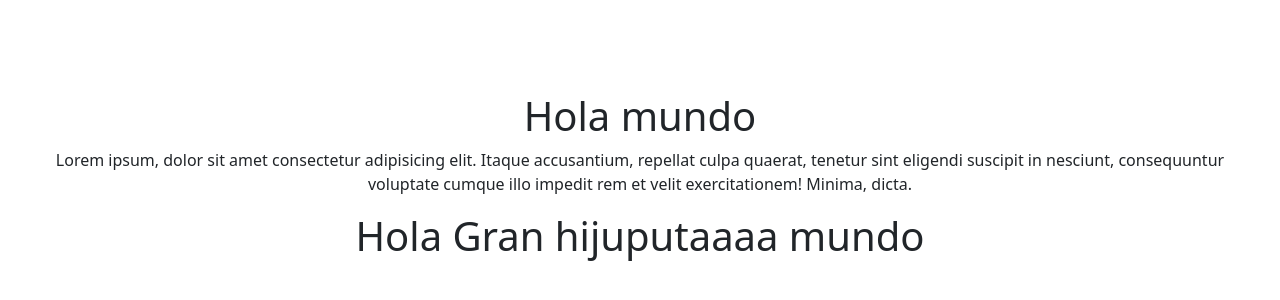
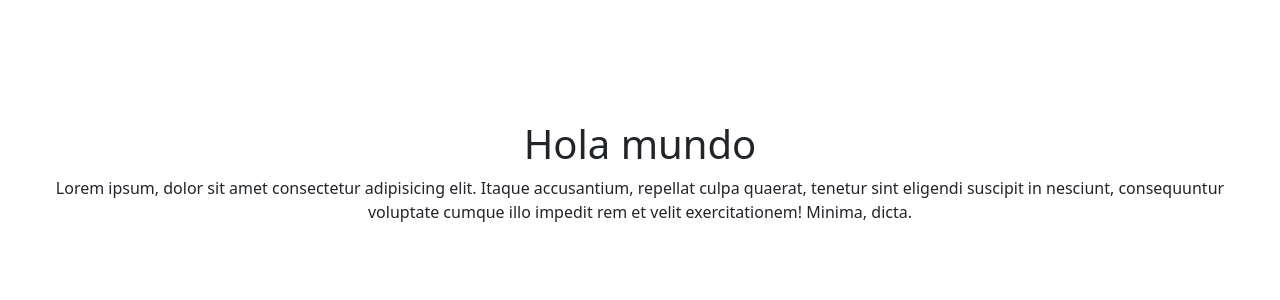
Before and after one commit to tonguiino/GoClean, a React (Vite) app: page / in a window 1280 px wide. Shown: the part 220-520 px from the top of the page. Built offline with nearby package versions, Linux system fonts and the light colour scheme.

Commit message:
Add newa librarys and edit componets pages home

```diff
--- a/src/App.jsx
+++ b/src/App.jsx
@@ -2,16 +2,22 @@ import { useState } from 'react'
 import './App.css'
 import 'bootstrap/dist/css/bootstrap.min.css';
 import 'bootstrap/dist/js/bootstrap.bundle.min.js';
+import { Route, Routes } from 'react-router-dom';
+import Home from './pages/home/Home';
 
 
 
 function App() {
   const [count, setCount] = useState(0)
 
-
+//En este bloque se agregaran las rutas del proyecto, se debe crear una ruta nueva po rcada pagina, sigan la estructura como ejemplo la de HOME
   return (
     <>
-<h1>Hola Gran hijuputaaaa mundo</h1>
+      <Routes>
+        <Route path='/' element={<Home/>} ></Route>
+        {/* De aqui para abajo siguen añadiendo las rutas que necesiten */}
+
+      </Routes>
     </>
   )
 }
--- a/src/main.jsx
+++ b/src/main.jsx
@@ -2,12 +2,12 @@ import { StrictMode } from 'react'
 import { createRoot } from 'react-dom/client'
 import './index.css'
 import App from './App.jsx'
-import Home from './pages/home/Home.jsx'
+import { BrowserRouter } from 'react-router-dom'
 
 createRoot(document.getElementById('root')).render(
   <StrictMode>
-        <Home/>
+    <BrowserRouter>
     <App />
-
+    </BrowserRouter>
   </StrictMode>,
 )
--- a/src/pages/home/Home.jsx
+++ b/src/pages/home/Home.jsx
@@ -3,10 +3,6 @@ const Home = () => {
         <>
         <h1>Hola mundo</h1>
         <p>Lorem ipsum, dolor sit amet consectetur adipisicing elit. Itaque accusantium, repellat culpa quaerat, tenetur sint eligendi suscipit in nesciunt, consequuntur voluptate cumque illo impedit rem et velit exercitationem! Minima, dicta.</p>
-
-
-
-
         </>
 
     )
```
Also changed, not shown: package.json (+6 -1 lines), 1 other file (tests, documents, lock files or other folders).
